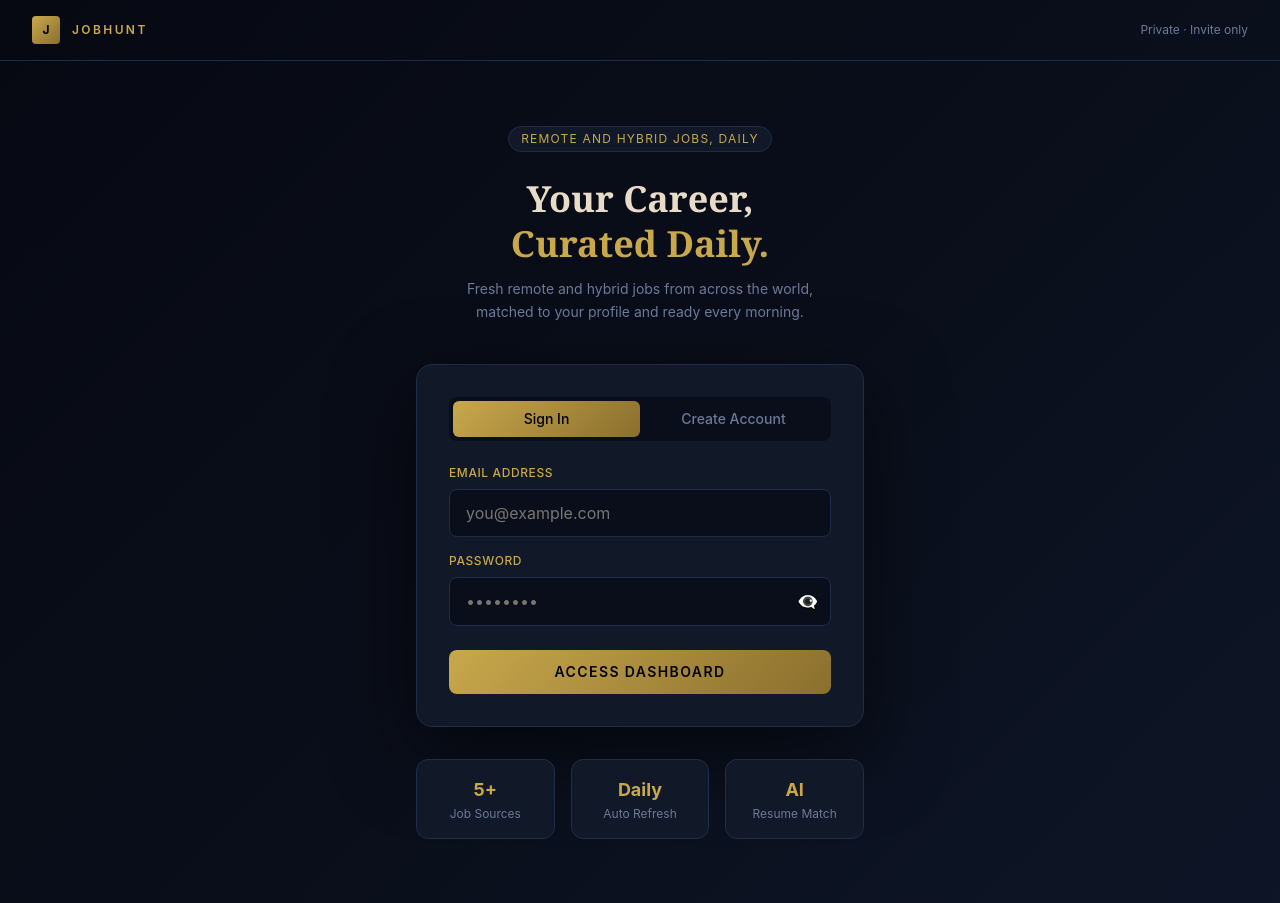
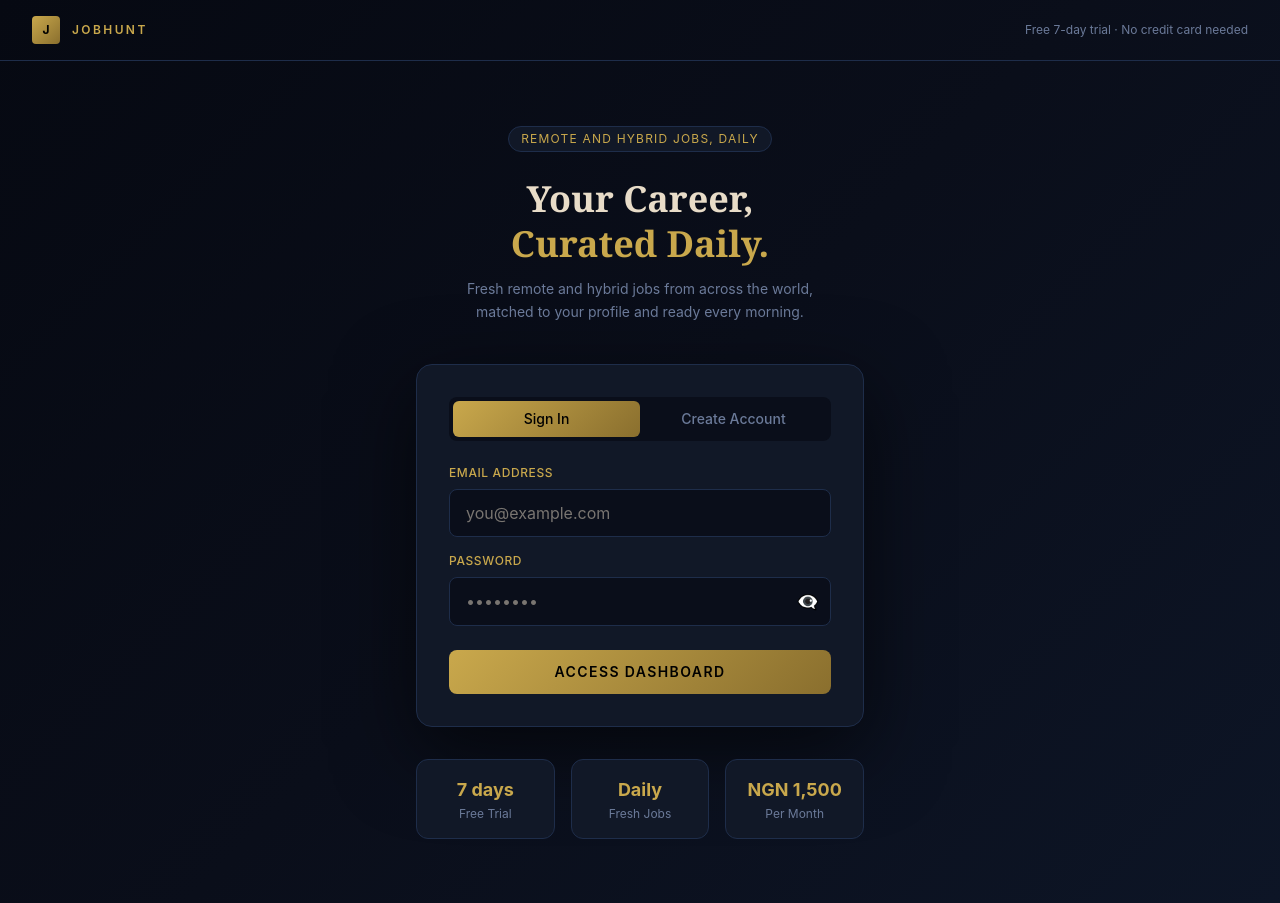
Before and after one commit to simeonadigun0-coder/job-aggregator, a Next.js app: page /login in a window 1280 px wide. Built offline with nearby package versions, Linux system fonts and the light colour scheme.

Commit message:
feat: site now public, free 7-day trial messaging, remove private label

```diff
--- a/app/login/page.tsx
+++ b/app/login/page.tsx
@@ -55,7 +55,7 @@ export default function LoginPage() {
           </div>
           <span className="font-semibold tracking-widest text-xs uppercase" style={{ color: '#c9a84c', letterSpacing: '0.2em' }}>JobHunt</span>
         </div>
-        <span className="text-xs" style={{ color: '#6b7a99' }}>Private · Invite only</span>
+        <span className="text-xs" style={{ color: '#6b7a99' }}>Free 7-day trial · No credit card needed</span>
       </div>
 
       {/* Main */}
@@ -191,9 +191,9 @@ export default function LoginPage() {
           {/* Stats strip */}
           <div className="grid grid-cols-3 gap-4 mt-8">
             {[
-              { value: '5+', label: 'Job Sources' },
-              { value: 'Daily', label: 'Auto Refresh' },
-              { value: 'AI', label: 'Resume Match' },
+              { value: '7 days', label: 'Free Trial' },
+              { value: 'Daily', label: 'Fresh Jobs' },
+              { value: 'NGN 1,500', label: 'Per Month' },
             ].map((stat) => (
               <div key={stat.label} className="text-center py-4 rounded-xl" style={{ background: '#111827', border: '1px solid #1e2d4a' }}>
                 <div className="text-lg font-bold" style={{ color: '#c9a84c' }}>{stat.value}</div>
--- a/components/PWAInstallBanner.tsx
+++ b/components/PWAInstallBanner.tsx
@@ -99,7 +99,7 @@ export default function PWAInstallBanner() {
             </p>
           ) : (
             <p className="text-[11px] mt-0.5 leading-snug" style={{ color: '#6b7a99' }}>
-              Get fresh jobs on your home screen every day
+              Fresh jobs daily. 7-day free trial, then NGN 1,500/month.
             </p>
           )}
         </div>
```
